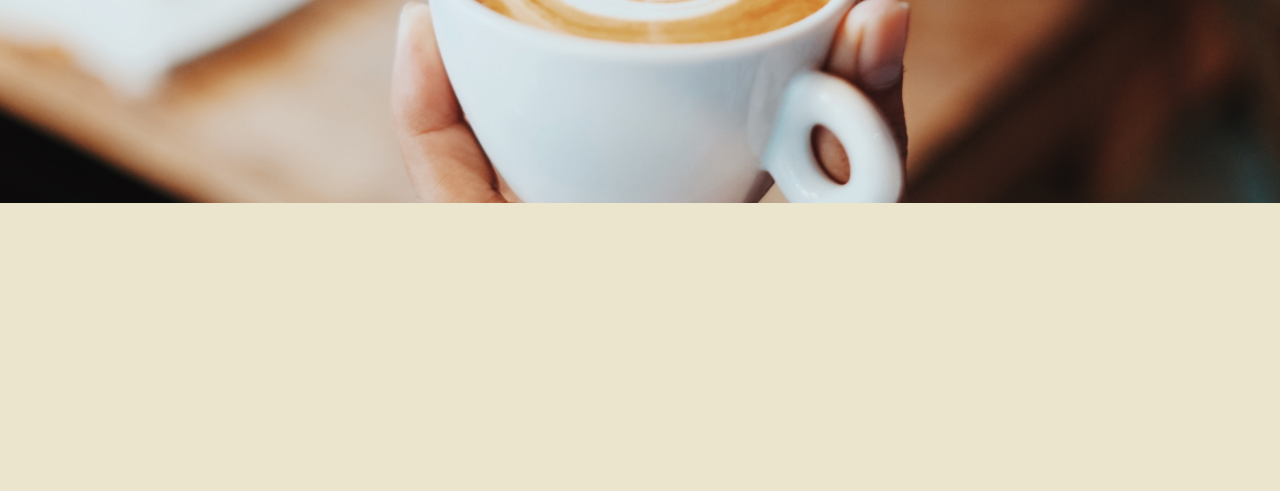
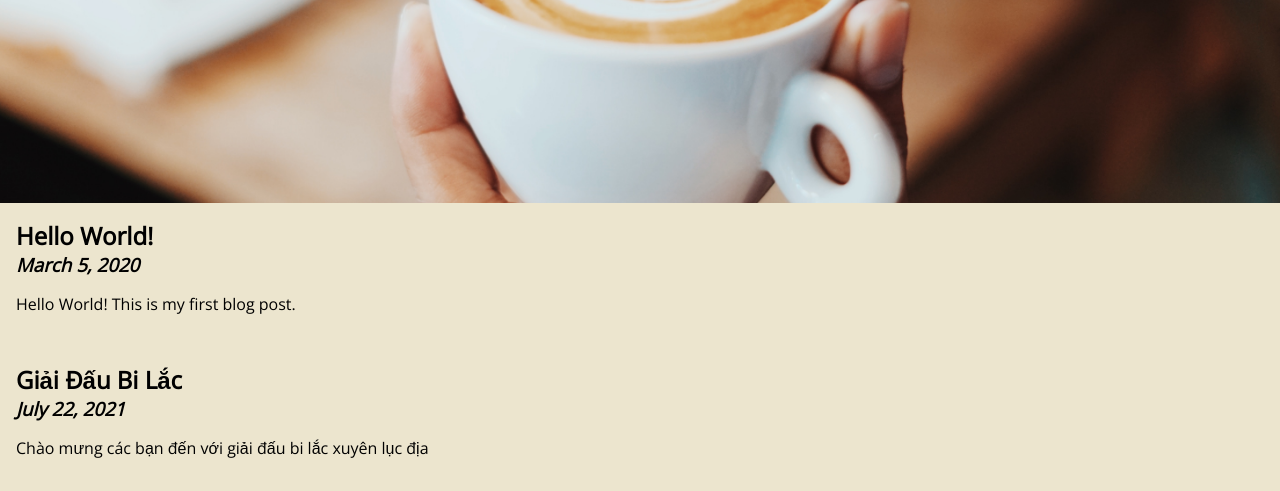
Before and after one commit to khanhlecodegym/learn-gatsby-ssvhue, a Gatsby site: page / in a window 1280 px wide. Shown: the part 436-927 px from the top of the page. Before the commit the page ends 800 px from the top, so only its background shows below. Built offline with nearby package versions, Linux system fonts and the light colour scheme; Gatsby itself is replaced by a stand-in of ours.

Commit message:
add blog list

```diff
--- a/gatsby-config.js
+++ b/gatsby-config.js
@@ -3,6 +3,14 @@ module.exports = {
     title: 'SSV Hue Sports'
   },
   plugins: [
-    'gatsby-plugin-netlify-cms'
+    'gatsby-plugin-netlify-cms',
+    {
+      resolve: 'gatsby-source-filesystem',
+        options: {
+        name: 'blog',
+        path: 'src/blog'
+      }
+    },
+    'gatsby-transformer-remark'
   ]
 };
--- a/package.json
+++ b/package.json
@@ -16,6 +16,8 @@
   "dependencies": {
     "gatsby": "^2.23.7",
     "gatsby-plugin-netlify-cms": "^4.3.5",
+    "gatsby-source-filesystem": "^2.3.14",
+    "gatsby-transformer-remark": "^2.8.19",
     "netlify-cms-app": "^2.12.15",
     "react": "^16.13.1",
     "react-dom": "^16.13.1"
--- /dev/null
+++ b/src/components/BlogList.js
@@ -0,0 +1,33 @@
+import React from 'react';
+import { graphql, useStaticQuery } from 'gatsby';
+import BlogPost from './BlogPost';
+
+export default function BlogList() {
+	const data = useStaticQuery(graphql`
+												{
+													allMarkdownRemark {
+														edges {
+															node {
+																id
+																frontmatter {
+																	title
+																	date(formatString: "MMMM D, YYYY")
+																}
+																excerpt
+															}
+														}
+													}
+												}
+ 											`);
+	return (
+		<div>
+			{data.allMarkdownRemark.edges.map(edge => (
+				<BlogPost
+					key={edge.node.id}
+					title={edge.node.frontmatter.title}
+					date={edge.node.frontmatter.date}
+					excerpt={edge.node.excerpt} />
+			))}
+		</div>
+	)
+}
--- /dev/null
+++ b/src/components/BlogPost.js
@@ -0,0 +1,12 @@
+import React from 'react';
+import styles from './BlogPost.module.css';
+
+export default function BlogPost({ title, date, excerpt }) {
+	return (
+		<article className={styles.blog}>
+			<h2>{title}</h2>
+			<h3>{date}</h3>
+			<p>{excerpt}</p>
+		</article>
+	)
+}
--- /dev/null
+++ b/src/components/BlogPost.module.css
@@ -0,0 +1,12 @@
+.blog {
+  padding: 1rem;
+}
+
+.blog h2 {
+  margin: 0;
+}
+
+.blog h3 {
+  margin: 0;
+  font-style: italic;
+ }
--- a/src/pages/index.js
+++ b/src/pages/index.js
@@ -1,10 +1,8 @@
 import React from 'react';
-
 import { graphql, useStaticQuery } from 'gatsby';
-
 import Layout from '../components/Layout';
-
 import styles from './index.module.css';
+import BlogList from '../components/BlogList';
 
 export default function IndexPage() {
   const data = useStaticQuery(graphql`
@@ -22,6 +20,7 @@ export default function IndexPage() {
       <div id={styles.hero}>
         <h1>{data.site.siteMetadata.title}</h1>
       </div>
+      <BlogList />
     </Layout>
   );
 }
```
Also changed, not shown: 1 other file.
